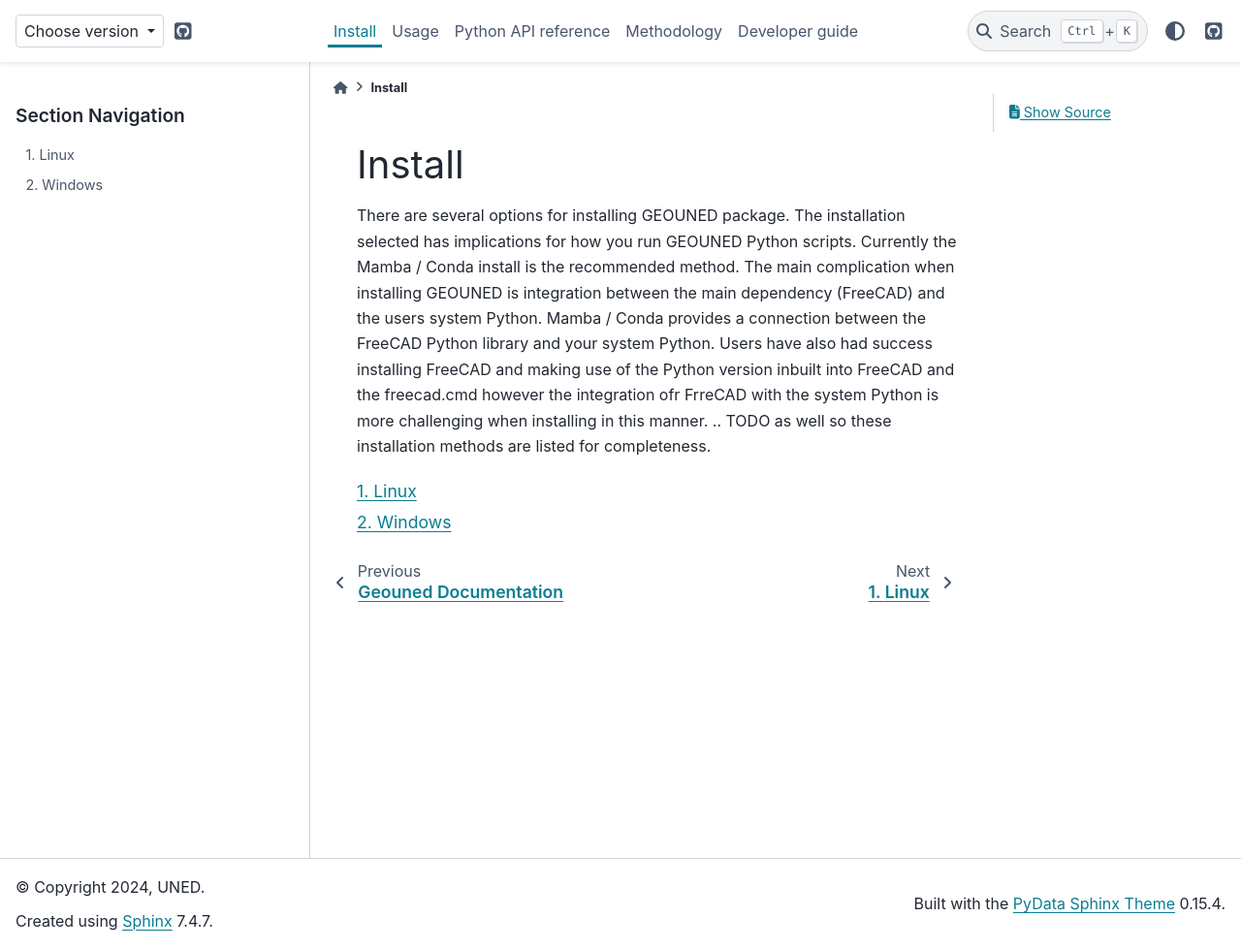
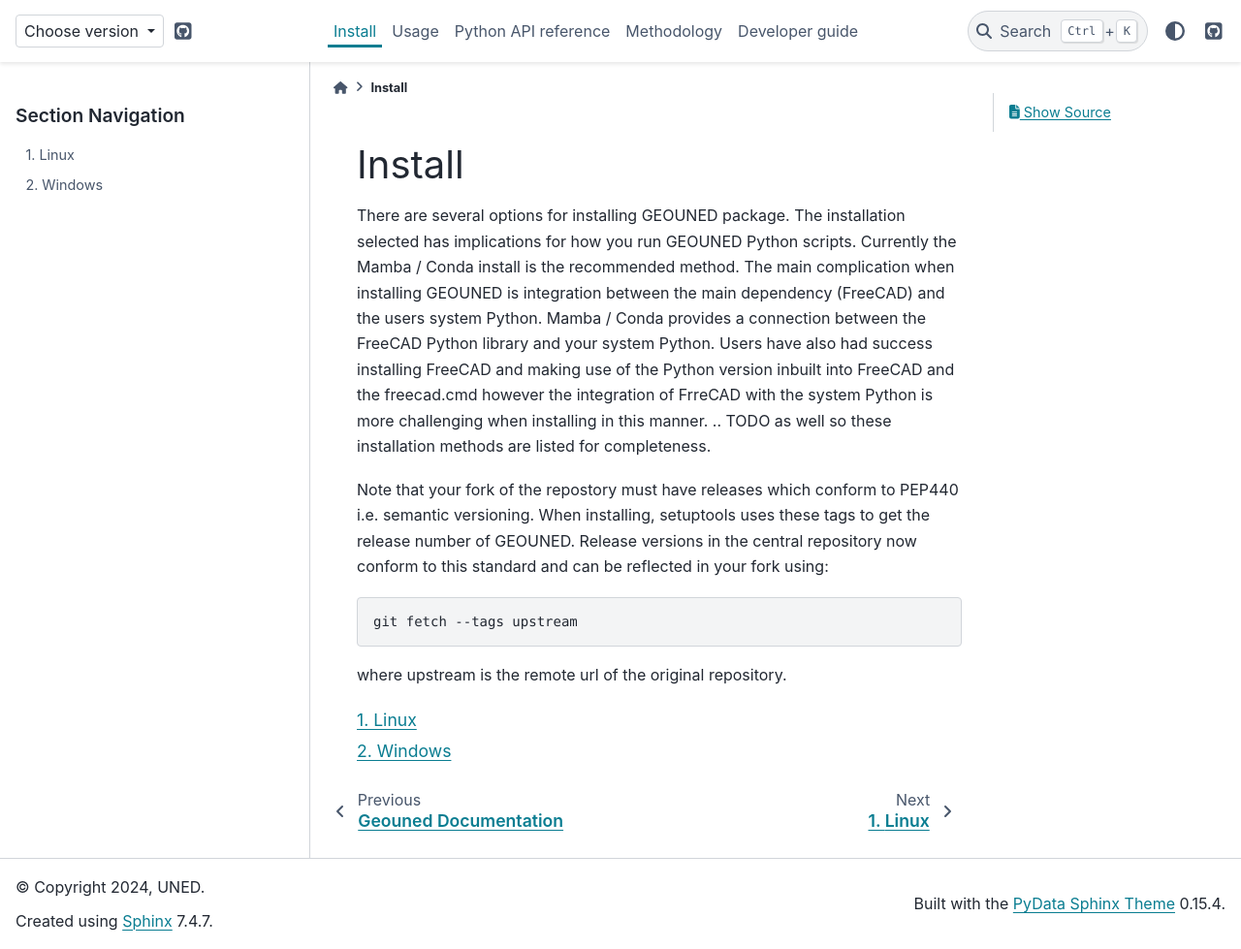
Before and after one commit to GEOUNED-org/GEOUNED, a Sphinx documentation site: the page built from docs/install/index.rst, in a window 1280 px wide and 979 px high. Shown: the whole window at 97% size. Built offline with Sphinx 7.4.7 and the PyData theme 0.15.4, drawn with Linux system fonts in a browser that asks for light colours; the version number could not be read and is left out.

Commit message:
closes #213; additional guidance for install

```diff
--- a/docs/install/index.rst
+++ b/docs/install/index.rst
@@ -8,10 +8,18 @@ The installation selected has implications for how you run GEOUNED Python script
 Currently the Mamba / Conda install is the recommended method.
 The main complication when installing GEOUNED is integration between the main dependency (FreeCAD) and the users system Python.
 Mamba / Conda provides a connection between the FreeCAD Python library and your system Python.
-Users have also had success installing FreeCAD and making use of the Python version inbuilt into FreeCAD and the freecad.cmd however the integration ofr FrreCAD with the system Python is more challenging when installing in this manner.
+Users have also had success installing FreeCAD and making use of the Python version inbuilt into FreeCAD and the freecad.cmd however the integration of FrreCAD with the system Python is more challenging when installing in this manner.
 .. TODO as well so these installation methods are listed for completeness.
 
+Note that your fork of the repostory must have releases which conform to PEP440 i.e. semantic versioning. When installing, setuptools
+uses these tags to get the release number of GEOUNED. Release versions in the central repository now conform to this standard and can be reflected in your
+fork using:
 
+.. code-block:: sh
+
+   git fetch --tags upstream
+
+where upstream is the remote url of the original repository.
 
 .. toctree::
    :numbered:
```
